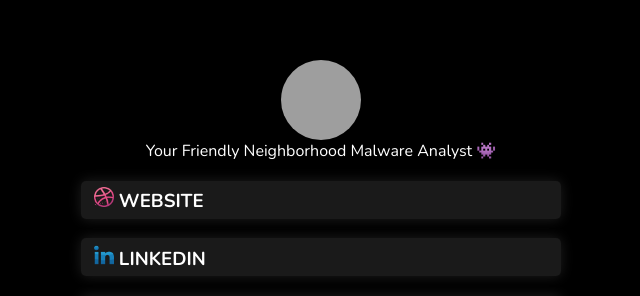
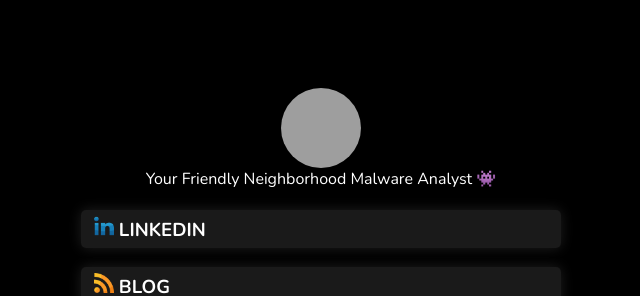
Before and after one commit to L0WK3Y-IAAN/custom-linktree, a plain HTML site: page index.html in a window 1280 px wide. Shown: the part 165-461 px from the top of the page, without its empty margins (319-959 px from the left). Drawn offline with nearby package versions, Linux system fonts and the light colour scheme; grey boxes are pictures that could not be loaded; some icons are missing.

Commit message:
Update index.html

```diff
--- a/index.html
+++ b/index.html
@@ -20,16 +20,6 @@
         <div class="social__links">
             <ul id="item">
 
-                <li class="github">
-                    <a href="https://iaansecurity.com" target="_blank">
-                        <i class="fa fa-github"></i>
-                        <span>
-
-                            <h3><img src="src/icons/dribbble.png" alt="GitHub Logo" style="width: 20px; height: 20px;"> WEBSITE</h3>
-                            <p></p>
-                        </span>
-                    </a>
-                </li>
 
                 <li class="github">
                     <a href="https://www.linkedin.com/in/iaansec/" target="_blank">
```
